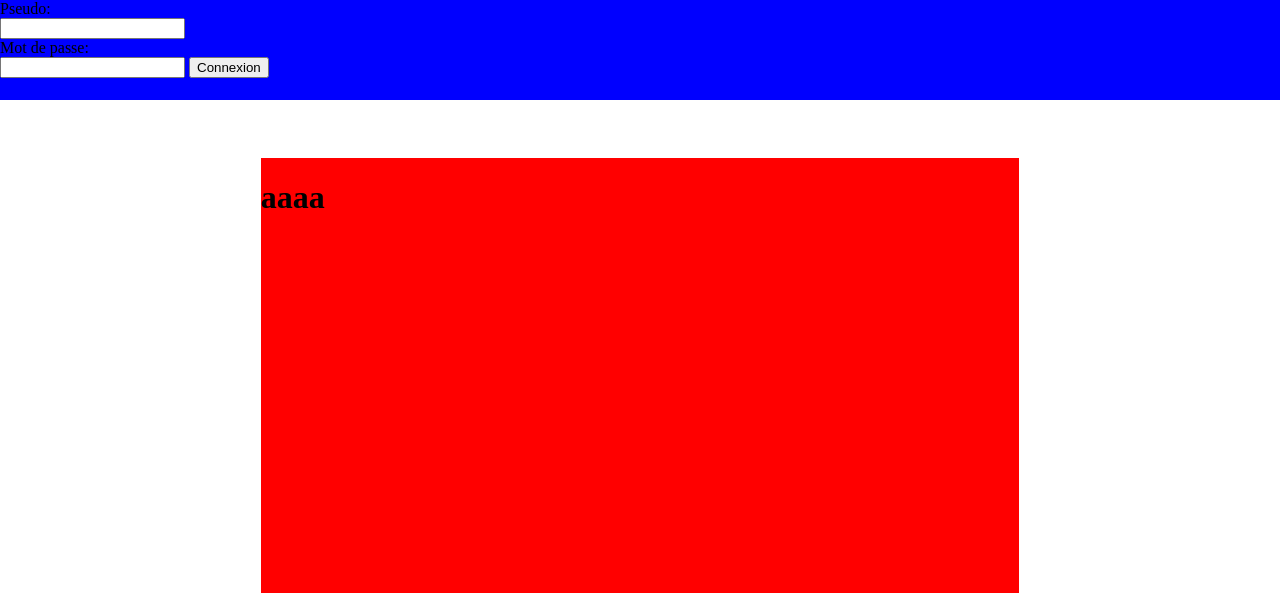
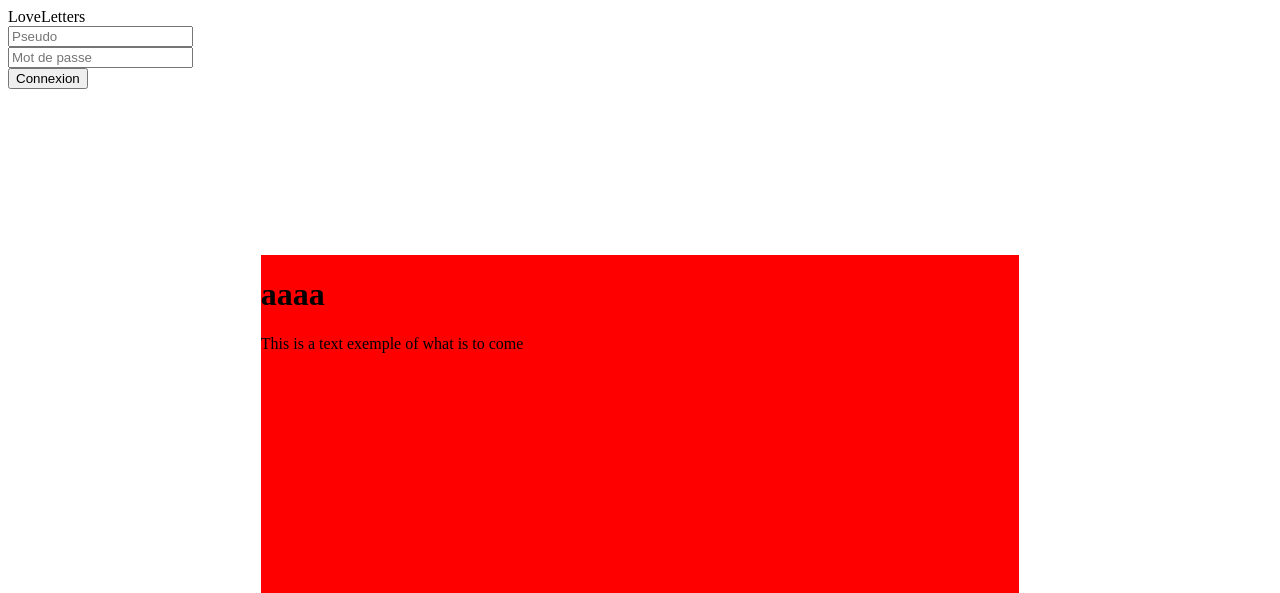
Before and after one commit to evidlream/projetWebVirteCael, a CodeIgniter app: page /database/ in a window 1280 px wide. Shown: the top 593 px of the page. Run offline with CodeIgniter, Linux system fonts and the light colour scheme.

Commit message:
changed header/home for css

```diff
--- a/application/views/accueil.php
+++ b/application/views/accueil.php
@@ -3,8 +3,13 @@ defined('BASEPATH') OR exit('No direct script access allowed');
 
 include("header.php");
 ?>
+<div class="body"></div>
 <div id="container">
 	<h1>aaaa</h1>
+	<div class="contents">
+	This is a text exemple of what is to come
+	</div>
+
 </div>
 
 <?php
--- a/application/views/header.php
+++ b/application/views/header.php
@@ -7,16 +7,15 @@
 </head>
 
 <body>
-	<div id="header">
-
+	<div id="top_bar">
+	<div class="sName">Love<span>Letters</span></div>
 	<form>
-	Pseudo:<br>
-		<input type="text" name="pseudo"><br>
-	Mot de passe:<br>
-		<input type="password" name="mdp">
-		<input type="submit" id="connexion" value="Connexion">
+		<div class="login">
+			<input type="text" placeholder="Pseudo" name="pseudo"><br>
+			<input type="password" placeholder="Mot de passe" name="mdp"><br>
+			<input type="button" id="connexion" value="Connexion">
+		</div>
 	</form>
-
 	<src="<?php echo base_url();?>js/connexion.js">
 
 	</div>
```
